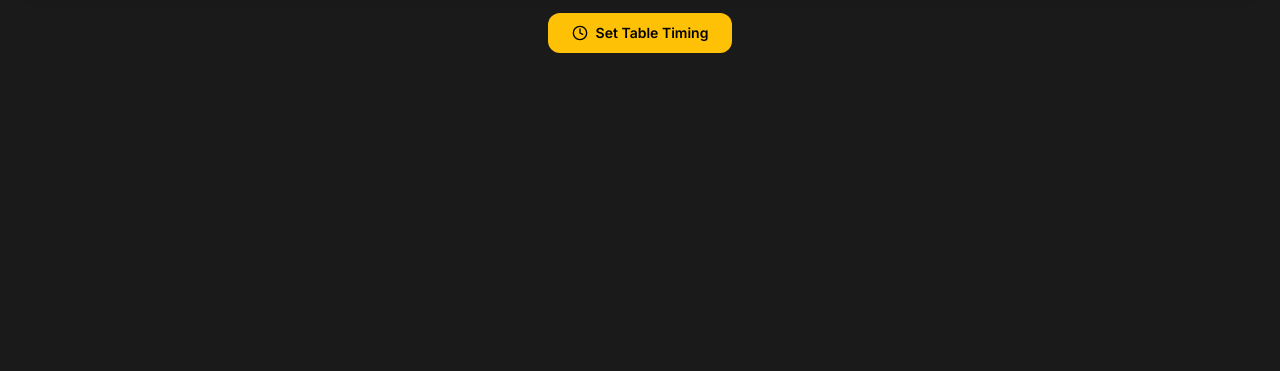
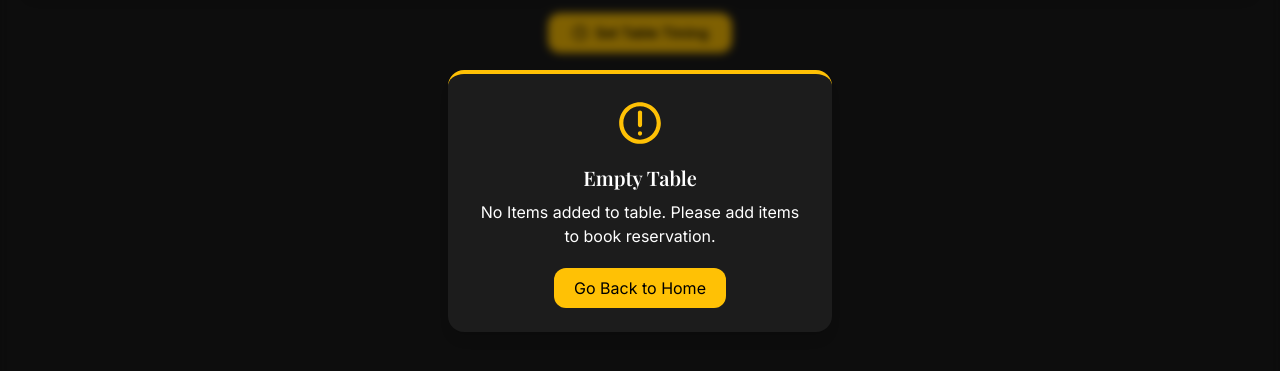
Before and after one commit to sohaib271/client, a React (Vite) app: page /mytable in a window 1280 px wide. Shown: the part 199-570 px from the top of the page. Built offline with nearby package versions, Linux system fonts and the light colour scheme; no server answers.

Commit message:
final check

```diff
--- a/src/components/Alerts/ConfimBooking.tsx
+++ b/src/components/Alerts/ConfimBooking.tsx
@@ -1,6 +1,7 @@
 import { useDispatch, useSelector } from "react-redux";
 import {AlreadyLoggedInPopup,api,useLoading,removeData,persistor,SpinnerContainer} from "../exporter/exporter";
 import { useNavigate } from "react-router-dom";
+import { CheckCircle } from "lucide-react";
 
 
 export function ConfimBooking(){
@@ -20,7 +21,7 @@ export function ConfimBooking(){
       dispatch(removeData());
       persistor.purge();
       stopLoading();
-      navigate("/dashboard")
+      navigate("/")
     } catch (error) {
       console.log("Error posting data")
     }
@@ -29,6 +30,6 @@ export function ConfimBooking(){
 
   return <>
     <SpinnerContainer/>
-    <AlreadyLoggedInPopup heading="Payment Successful" paragraph="Your table has been booked. Check dashboard for further information." onConfirm={sendData} buttonContent="Click to Confirm"/>
+    <AlreadyLoggedInPopup icon={CheckCircle} heading="Payment Successful" paragraph="Your table has been booked. Check dashboard for further information." onConfirm={sendData} buttonContent="Click to Confirm"/>
   </>
 }
--- a/src/components/Alerts/loginpopup.tsx
+++ b/src/components/Alerts/loginpopup.tsx
@@ -1,8 +1,8 @@
 import { motion } from "framer-motion";
-import { CheckCircle } from "lucide-react";
 import { useNavigate } from "react-router-dom";
 
 interface AlertProps {
+  icon:React.ElementType
   heading? : string
   paragraph?:string
   buttonContent? : string
@@ -10,7 +10,7 @@ interface AlertProps {
   onConfirm?:()=>void;
 }
 
-const AlreadyLoggedInPopup = ({heading,paragraph,buttonContent,route,onConfirm}:AlertProps) => {
+const AlreadyLoggedInPopup = ({icon:Icon,heading,paragraph,buttonContent,route,onConfirm}:AlertProps) => {
   const navigate = useNavigate();
 
   const handleClick=async()=>{
@@ -30,7 +30,7 @@ const AlreadyLoggedInPopup = ({heading,paragraph,buttonContent,route,onConfirm}:
         transition={{ duration: 0.5, ease: "easeOut" }}
         className="bg-[#1C1C1C] text-center p-6 rounded-2xl shadow-lg max-w-sm w-full border-t-4 border-gold"
       >
-        <CheckCircle size={50} className="text-gold mx-auto mb-4" />
+        <Icon size={50} className="text-gold mx-auto mb-4" />
         <h2 className="text-xl font-semibold text-white">{heading}</h2>
         <p className="text-white mt-2">{paragraph}</p>
         <button
--- a/src/components/CustomerDashboard.tsx
+++ b/src/components/CustomerDashboard.tsx
@@ -22,6 +22,7 @@ import {
   useBookings,
   useBookingData,
   Spinner,
+  AlreadyLoggedInPopup
 } from "./exporter/exporter";
 import { useNavigate } from "react-router-dom";
 import {
@@ -31,6 +32,7 @@ import {
   DropdownMenuTrigger,
 } from "@/components/ui/dropdown-menu";
 import { useState } from "react";
+import { CgUnavailable } from "react-icons/cg";
 
 interface RootState {
   auth: {
@@ -63,7 +65,8 @@ export default function Dashboard() {
   };
 
   const filteredBookings = refinedData?.filter(
-    (b) => b?.status === filter && b?.id.toString().includes(search.toLowerCase())
+    (b) =>
+      b?.status === filter && b?.id.toString().includes(search.toLowerCase())
   );
 
   if (isLoading) return <Spinner />;
@@ -71,6 +74,7 @@ export default function Dashboard() {
   return (
     <>
       <SpinnerContainer />
+      {userData==null && <AlreadyLoggedInPopup icon={CgUnavailable} heading="Not Allowed" paragraph="You are logged out. Please login again to access dashboard" buttonContent="Go Back" route="/"/>}
       <div className="min-h-screen bg-[#1C1C1C] text-white p-4 sm:p-6">
         <header className="flex flex-col sm:flex-row justify-between items-center mb-6 sm:mb-8 gap-4">
           <h1 className="text-xl sm:text-2xl font-bold text-gold animate-fade-down text-center sm:text-left">
@@ -202,12 +206,16 @@ export default function Dashboard() {
                       <Eye size={16} /> View Details
                     </Button>
 
-                    {/* Relative time at bottom-right
                     <span className="absolute bottom-2 right-3 text-xs text-gray-400">
-                      {formatDistanceToNow(new Date(booking?.bookedAt.replace(" ","T")), {
-                        addSuffix: true,
-                      })}
-                    </span> */}
+                      {booking?.bookedAt
+                        ? formatDistanceToNow(
+                            new Date(booking.bookedAt.replace(" ", "T")),
+                            {
+                              addSuffix: true,
+                            }
+                          )
+                        : "Unknown"}
+                    </span>
                   </div>
                 ))
               ) : (
--- a/src/components/Hero.tsx
+++ b/src/components/Hero.tsx
@@ -33,6 +33,7 @@ const Hero = () => {
               variant="gold"
               size="lg"
               className="group min-w-[200px]"
+              onClick={()=>navigate("/mytable")}
             >
               <Calendar className="h-5 w-5 mr-2" />
               Reserve Your Table
--- a/src/components/Login.tsx
+++ b/src/components/Login.tsx
@@ -2,6 +2,7 @@ import { Button } from "@/components/ui/button";
 import { motion } from "framer-motion";
 import { FcGoogle } from "react-icons/fc";
 import {useGoogleLogin} from "@react-oauth/google"
+import { CheckCircle } from "lucide-react";
 import { googleAuth,useLoading,addUser,SpinnerContainer,AlreadyLoggedInPopup } from "./exporter/exporter"
 import {useDispatch, useSelector} from "react-redux"
 import { useNavigate } from "react-router-dom";
@@ -51,7 +52,7 @@ export default function LoginPage() {
         transition={{ duration: 0.6 }}
         className="w-full max-w-md bg-[#1C1C1C] rounded-2xl shadow-xl p-8 text-center"
       >
-       {user && <AlreadyLoggedInPopup heading="You are already logged in."  paragraph="You don't need to sign in again."  buttonContent="Go back to Home Page" route="/"/>}
+       {user && <AlreadyLoggedInPopup icon={CheckCircle} heading="You are already logged in."  paragraph="You don't need to sign in again."  buttonContent="Go back to Home Page" route="/"/>}
         <h1 className="text-3xl font-bold text-[#EBC634] mb-2">Sign In</h1>
         <p className="text-gray-400 mb-8">Sign in to continue your reservation</p>
 
--- a/src/components/MyTable.tsx
+++ b/src/components/MyTable.tsx
@@ -3,8 +3,9 @@ import { Button } from "@/components/ui/button";
 import { Clock, Trash } from "lucide-react";
 import {SetTimingForm} from "./exporter/exporter"
 import { useState,useMemo } from "react";
+import { CgDanger } from "react-icons/cg";
 import { useDispatch, useSelector } from "react-redux";
-import { deleteItem,persistor } from "./exporter/exporter";
+import { deleteItem,persistor, AlreadyLoggedInPopup } from "./exporter/exporter";
 
 export default function MyTable() {
 const items=useSelector((state:any)=>state.booking.items);
@@ -35,6 +36,7 @@ const bookingItems=items.filter(i => i.addedBy===user.id);
    <>
     <div className="min-h-screen bg-[#1a1a1a] text-white p-6">
       {time && <SetTimingForm items={bookingItems} onCancel={cancel}/>}
+      {bookingItems.length==0 && <AlreadyLoggedInPopup icon={CgDanger} heading="Empty Table" paragraph="No Items added to table. Please add items to book reservation." buttonContent="Go Back to Home" route="/"/>}
       <motion.h1
         className="text-3xl font-bold text-center text-gold mb-8"
         initial={{ opacity: 0, y: -20 }}
--- a/src/pages/Index.tsx
+++ b/src/pages/Index.tsx
@@ -118,7 +118,7 @@ const Index = () => {
             <p className="text-lg text-muted-foreground mb-8">
               Reserve your table now and indulge in a culinary journey that will create lasting memories
             </p>
-            <Button variant="gold" size="lg" className="animate-gold-glow">
+            <Button onClick={()=> navigate("/mytable")} variant="gold" size="lg" className="animate-gold-glow">
               Book Your Table Now
             </Button>
           </div>
@@ -159,7 +159,7 @@ const Index = () => {
               <div className="space-y-2 text-muted-foreground">
                 <p>Instagram: @finedine</p>
                 <p>Facebook: FineDine Restaurant</p>
-                <p>Twitter: @finedine_nyc</p>
+                <p>Twitter: @finedine_sohaib</p>
               </div>
             </div>
           </div>
```
